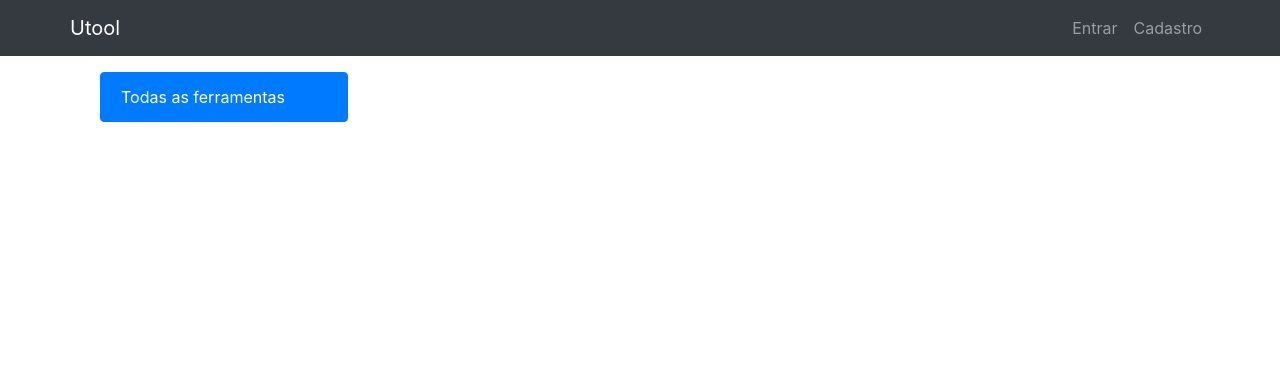
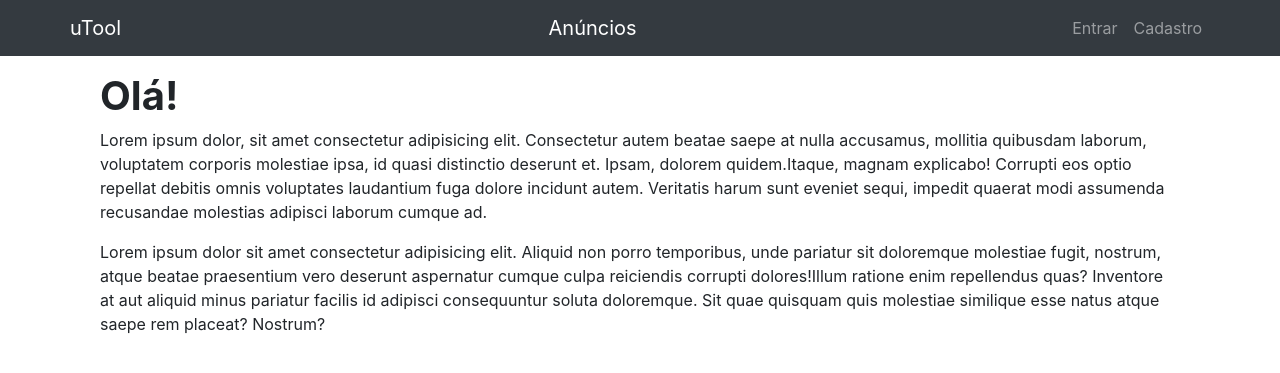
Before and after one commit to ilus1/utool, a Django app: page / in a window 1280 px wide. Shown: the top 373 px of the page. Run offline with Django 3.2, Linux system fonts and the light colour scheme; some libraries are stand-ins or nearby versions.

Commit message:
header fixed

```diff
--- a/templates/base.html
+++ b/templates/base.html
@@ -10,7 +10,8 @@
     <header>
         <nav class="navbar navbar-expand navbar-dark bg-dark mb-3">
             <div class="container">
-                <a class="navbar-brand" href="{% url 'tools:list' %}">Utool</a>
+                <a class="navbar-brand" href="{% url 'pages:home' %}">uTool</a>
+                <a class="navbar-brand" href="{% url 'tools:list' %}">Anúncios</a>
                 <ul class="navbar-nav">
                     {% if user.is_authenticated %}
                     <li class="nav-item">
--- a/templates/home.html
+++ b/templates/home.html
@@ -1,75 +1,23 @@
 {% extends 'base.html' %}
-
-{% load static %}
-{% load tool_tags %}
-
-{% block title %}
-{% if category %}
-{{ category.name }}
-{% else %}
-Ferramentas
-{% endif %}
-{% endblock title %}
 
 {% block content %}
 
 <div class="container my-3">
-    <div class="row">
-        <div class="col-lg-3">
-            <ul class="list-group mb-3 mb-lg-0">
-                <a class="text-decoration-none list-group-item list-group-item-light {% if not category %}active{% endif %}"
-                    href="{% url 'tools:list' %}">
-                    Todas as ferramentas
-                </a>
-
-                {% for cat in categories %}
-                <a class="text-decoration-none list-group-item list-group-item-light {% if category == cat %}active{% endif %}"
-                    href="{{ cat.get_absolute_url }}">
-                    {{ cat.name }}
-                </a>
-                {% endfor %}
-            </ul>
-        </div>
-        <div class="col-lg-9">
-            <div class="card-deck mb-3">
-                {% for tool in tool_list %}
-                <div class="card">
-                    <a href="{{ tool.get_absolute_url }}">
-                        {% if tool.image %}
-                        <img class="card-img-top" src="/media/{{tool.image}}" alt="">
-                        {% else %}
-                        <img class="card-img-top" src="{% static 'images/no_image.jpg' %}" alt="">
-                        {% endif %}
-                    </a>
-
-                    <div class="card-body d-flex flex-column justify-content-between">
-                        <a class="text-decoration-none text-dark" href="{{ tool.get_absolute_url }}">
-                            <h5 class="card-title">{{ tool.name }}</h5>
-                        </a>
-                        <a class="text-decoration-none text-dark" href="{{ tool.get_absolute_url }}">
-                            <p class="card-text font-weight-bold">R$ {{ tool.price }}</p>
-                        </a>
-                    </div>
-                </div>
-                {% if forloop.counter|divisibleby:"3" and not forloop.last %}
-            </div>
-            <div class="card-deck mb-3">
-                {% endif %}
-                {% endfor %}
-
-                {% if tool_list|length|remainder == 2 %}
-                <div class="card border-0"></div>
-                {% elif tool_list|length|remainder == 1 %}
-                <div class="card border-0"></div>
-                <div class="card border-0"></div>
-                {% endif %}
-            </div>
-
-            {% if is_paginated %}
-            {% include "pagination.html" with page=page_obj %}
-            {% endif %}
-        </div>
-    </div>
+    <h1 class="font-weight-bold">Olá!</h1>
+    <p>
+        Lorem ipsum dolor, sit amet consectetur adipisicing elit. Consectetur autem beatae saepe at nulla accusamus,
+        mollitia quibusdam laborum, voluptatem corporis molestiae ipsa, id quasi distinctio deserunt et. Ipsam, dolorem
+        quidem.Itaque, magnam explicabo! Corrupti eos optio repellat debitis omnis voluptates laudantium fuga dolore
+        incidunt autem. Veritatis harum sunt eveniet sequi, impedit quaerat modi assumenda recusandae molestias adipisci
+        laborum cumque ad.
+    </p>
+    <p>
+        Lorem ipsum dolor sit amet consectetur adipisicing elit. Aliquid non porro temporibus, unde pariatur sit
+        doloremque molestiae fugit, nostrum, atque beatae praesentium vero deserunt aspernatur cumque culpa reiciendis
+        corrupti dolores!Illum ratione enim repellendus quas? Inventore at aut aliquid minus pariatur facilis id
+        adipisci consequuntur soluta doloremque. Sit quae quisquam quis molestiae similique esse natus atque saepe rem
+        placeat? Nostrum?
+    </p>
 </div>
 
 {% endblock content %}
--- a/users/models.py
+++ b/users/models.py
@@ -1,7 +1,5 @@
 from django.contrib.auth.models import AbstractUser
 from django.db import models
 
-
-
 class User(AbstractUser):
     pass
```
Also changed, not shown: static/css/style.css (+18 -1 lines), templates/pagination.html (+9 -2 lines), media/tools/2021/04/13/chave-de-aperto.png (added), media/tools/2021/04/13/furadeira-de-impacto.png (added), media/tools/2021/04/13/lixadeira-angular.png (added), media/tools/2021/04/13/lixadeira-orbital.png (added), media/tools/2021/04/13/no_image.jpg (added).
